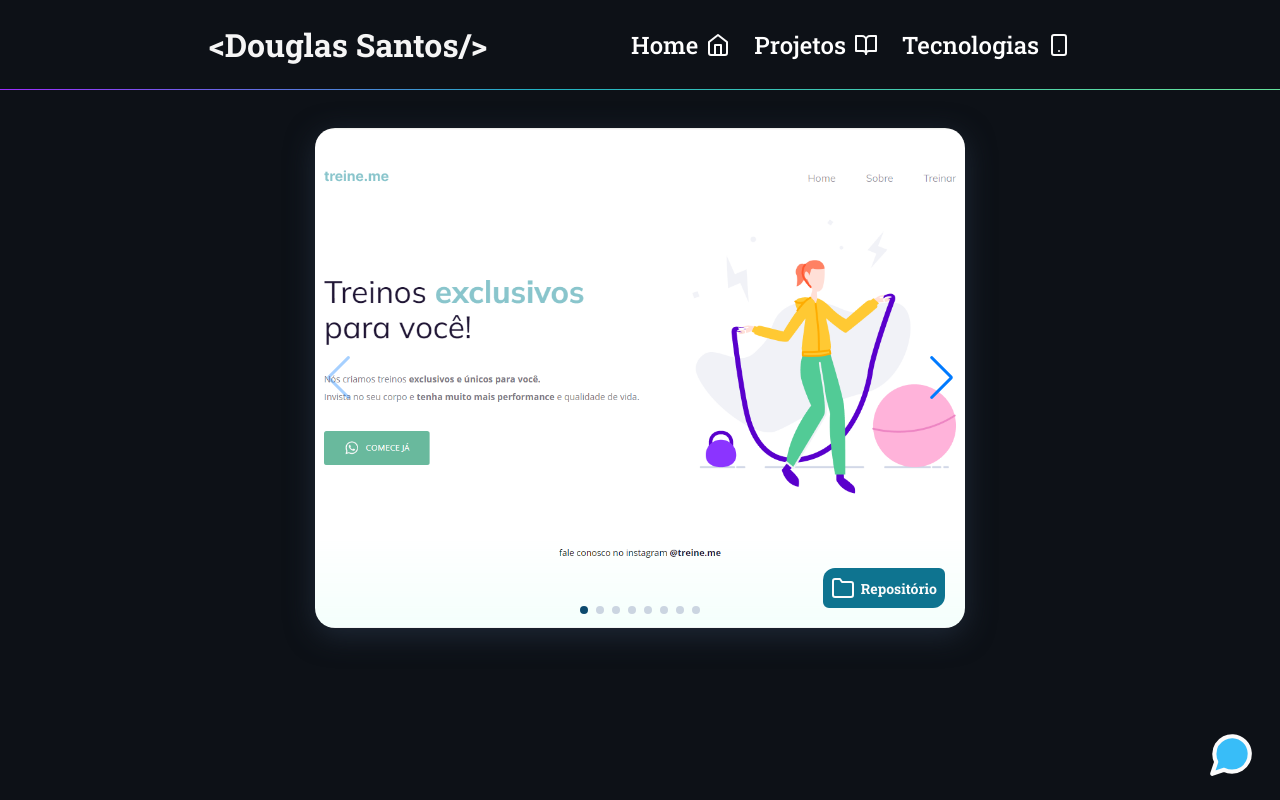
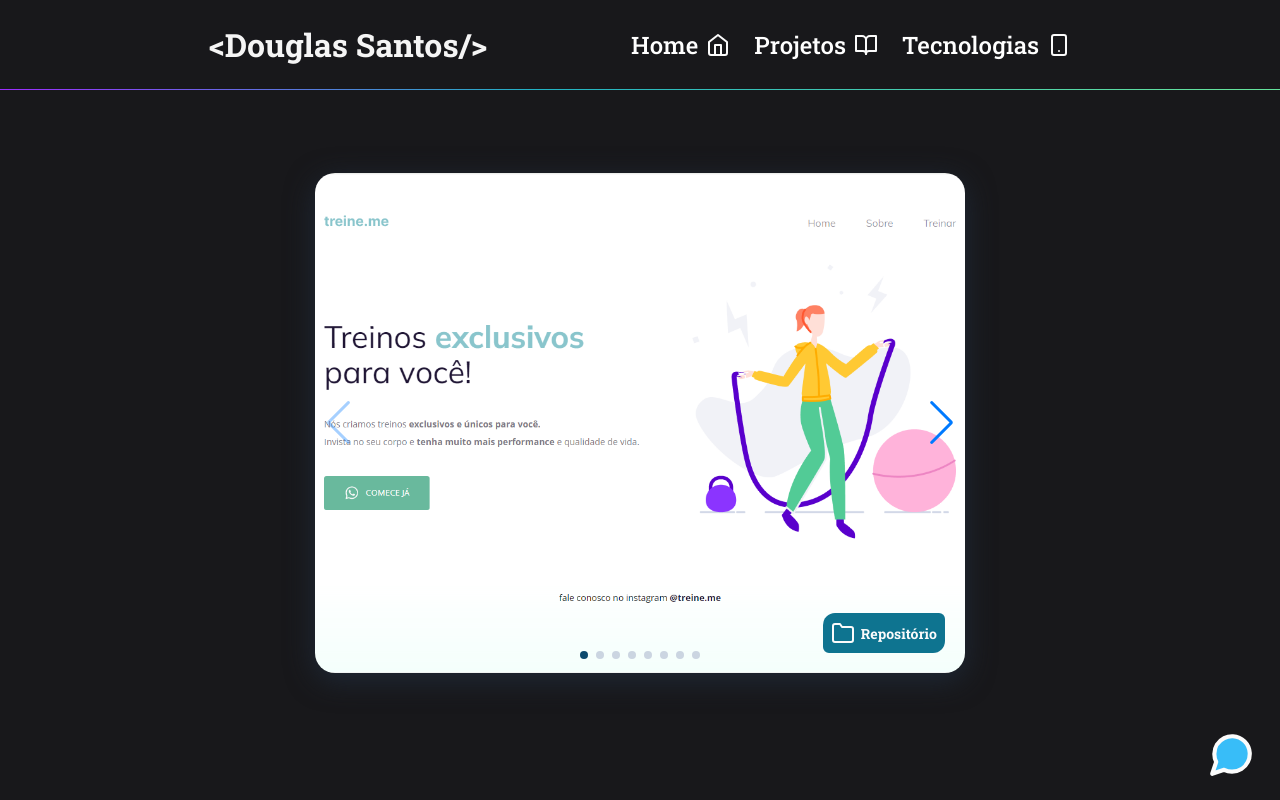
Before and after one commit to douglaSantoSilva/portifolio, a React (Vite) app: page /projetos in a window 1280 px wide. Built offline with nearby package versions, Linux system fonts and the light colour scheme.

Commit message:
alteração pagina de projetos

```diff
--- a/src/pages/Projects/styles.js
+++ b/src/pages/Projects/styles.js
@@ -3,15 +3,15 @@ import styled from "styled-components";
 export const Container = styled.div`
 
   display: grid;
-  grid-template-rows: 90px auto;
+  grid-template-rows: 90px 100%;
   grid-template-areas:
   "header"
   "content";
 
   > main {
-    height: 100%;
     grid-area: content;
-    margin: 0 auto;
+    display: flex;
+    align-items: center;
   }
 `
 
@@ -20,11 +20,5 @@ export const Content = styled.section`
 
  > div {
   margin-top: 38px;
-
-  display: flex;
-  align-items: center;
-  justify-content: center;
-  align-items: center;
-
   }
 `
--- a/src/styles/theme.js
+++ b/src/styles/theme.js
@@ -1,6 +1,6 @@
 export default {
   COLORS: {
-    BACKGROUND_900: '#0d1117',
+    BACKGROUND_900: '#18181b',
     BLUE_050: '#f5f5f5',
     WHITE_100: '#FBFBFB',
     WHITE: '#FFFFFF',
```
Also changed, not shown: src/Components/Carousel/index.jsx (line endings or trailing spaces).
